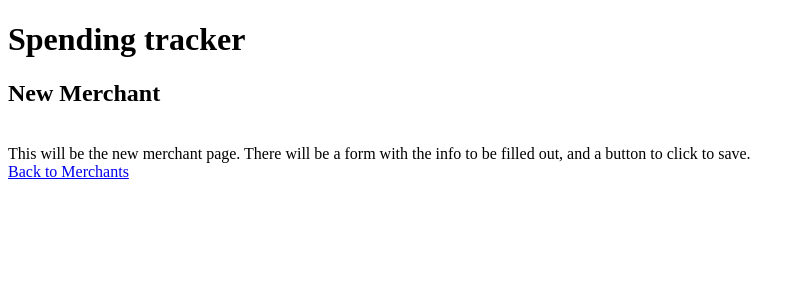
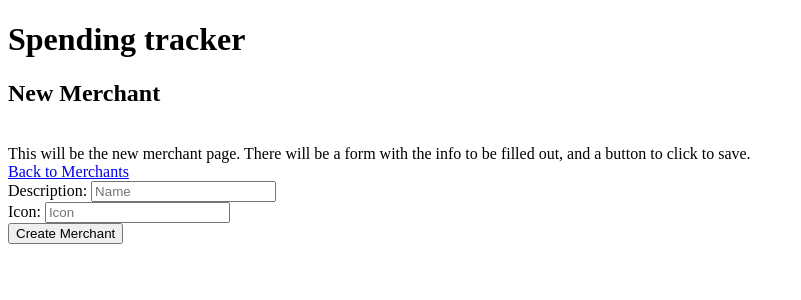
Before and after one commit to Andrew-Lindsay42/Spending-Tracker, a Flask app: page /merchants/new in a window 1280 px wide. Shown: the top 300 px of the page, without its empty margins (0-801 px from the left). Run offline with Flask 2, Linux system fonts and the light colour scheme; some libraries are stand-ins or nearby versions.

Commit message:
Added new merchant page + route

```diff
--- a/controllers/merchants_controller.py
+++ b/controllers/merchants_controller.py
@@ -21,10 +21,10 @@ def new_merchant():
 
 # CREATE
 # POST '/merchants'
-@merchants_blueprint.route('/merchants', methods = ['POST'])
+@merchants_blueprint.route('/merchants/new', methods = ['POST'])
 def create_merchant():
 
-    return redirect('merchants/new.html')
+    return redirect(request.referrer)
 
 # SHOW
 # GET '/merchants/<id>
@@ -45,11 +45,11 @@ def edit_merchant(id):
 @merchants_blueprint.route('/merchants/<int:id>', methods = ['POST'])
 def update_merchant(id):
 
-    return redirect('merchants/show.html')
+    return redirect('merchants')
 
 # DELETE
 # DELETE '/merchants/<id>
 @merchants_blueprint.route('/merchants/<int:id>/delete', methods = ['POST'])
 def delete_merchant(id):
 
-    return redirect('/merchants')
+    return redirect('merchants')
--- a/templates/merchants/index.html
+++ b/templates/merchants/index.html
@@ -6,6 +6,7 @@
 <br><a href = "/budget_info">Budget</a>
 <a href = "/tags">Tags</a>
 <a href = "/transactions">Transactions</a><br>
+<a href = "/merchants/new">New Merchant</a><br><br>
 
 <table class="merchants_table">
     <tr class="merchants_table_header">
--- a/templates/merchants/new.html
+++ b/templates/merchants/new.html
@@ -4,4 +4,19 @@
 <h2>New Merchant</h2>
 <br>This will be the new merchant page. There will be a form with the info to be filled out, and a button to click to save.
 <br><a href = "/merchants">Back to Merchants</a><br>
+
+<div id = "form">
+    <form action='/merchants/new' method="post">
+
+        <label for="name">Description:</label>
+        <input type="text" name="name" id="name" placeholder = "Name">
+        <br>
+        <label for="icon">Icon:</label>
+        <input type="number" name="icon" id="icon" placeholder = "Icon" step="1">
+        <br>
+
+        <button type="submit">Create Merchant</button>
+    </form>
+</div>
+
 {% endblock %}
```
